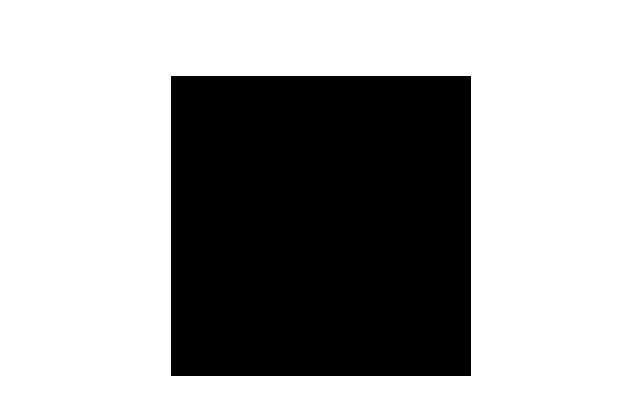
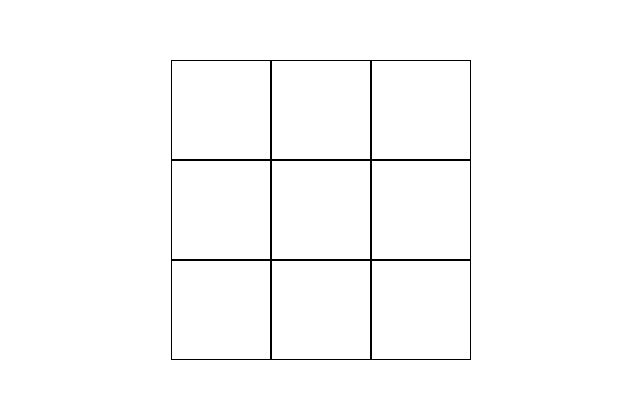
Before and after one commit to Bardy96/TicTacToe-Game, a plain HTML site: page index.html in a window 1280 px wide. Shown: the part 174-588 px from the top of the page, without its empty margins (319-959 px from the left). Drawn offline with Linux system fonts and the light colour scheme.

Commit message:
Update css & create  createBoard function

```diff
--- a/script.js
+++ b/script.js
@@ -0,0 +1,17 @@
+const gameBoard = document.querySelector('#gameboard')
+const infoDisplay = document.querySelector('#info')
+const startCells = [
+    '','','',
+    '','','',
+    '','',''
+]
+
+const createBoard = () => {
+    startCells.forEach((cell, index) => {
+        const cellElement = document.createElement('div')
+        cellElement.classList.add('square')
+        gameBoard.append(cellElement)
+    })
+ }
+
+ createBoard()
--- a/style.css
+++ b/style.css
@@ -1,9 +1,3 @@
-* {
- box-sizing: border-box;
- margin: 0;
- padding: 0;
-}
-
 body {
     margin: 0;
     padding: 0;
@@ -17,7 +11,15 @@ body {
 #gameboard {
     width: 300px;
     height: 300px;
-    background-color: black;
+    /* background-color: black; */
     display: flex;
     flex-wrap: wrap;
 }
+
+.square {
+    width: 100px;
+    height: 100px;
+    background-color: white;
+    border: solid 1px black;
+    box-sizing: border-box;
+}
```
